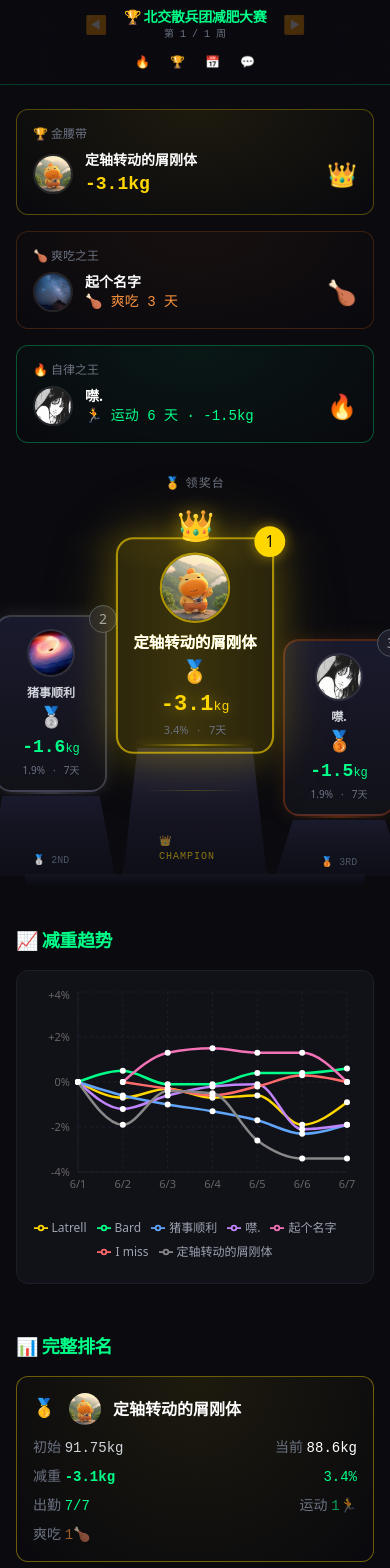
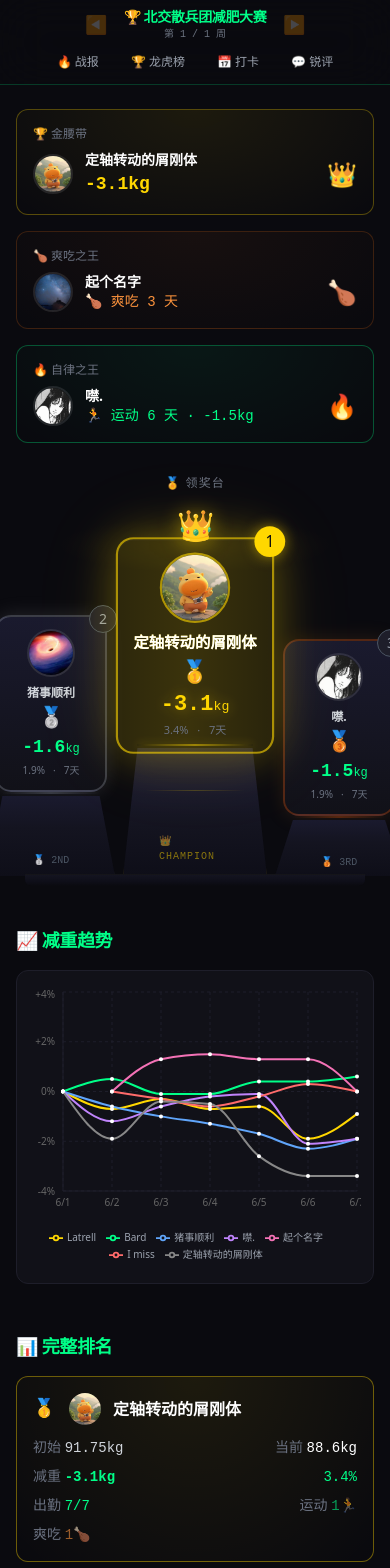
Before and after one commit to Latrell233/diet-contest, a React (Vite) app: page / in a window 390 px wide. Shown: the top 1568 px of the page. Built offline with nearby package versions, Linux system fonts and the light colour scheme; the HTML template or start-up script is replaced by a standard one.

Commit message:
fix: mobile nav text, trend chart spacing and density

```diff
--- a/src/components/NavBar.tsx
+++ b/src/components/NavBar.tsx
@@ -56,17 +56,16 @@ export default function NavBar({ currentWeek, totalWeeks, onWeekChange }: NavBar
         </div>
 
         {/* 第二行：导航链接 */}
-        <div className="flex items-center justify-center gap-1 pb-2">
+        <div className="flex items-center justify-center gap-2 md:gap-3 pb-2">
           {NAV_ITEMS.map(item => (
             <button
               key={item.id}
               onClick={() => handleScroll(item.id)}
-              className="px-2 md:px-3 py-1.5 text-xs md:text-sm text-gray-400
+              className="px-3 py-1.5 text-xs md:text-sm text-gray-400
                          hover:text-neon-green hover:bg-neon-green/5 rounded-lg
                          transition-all duration-200"
             >
-              <span className="md:hidden">{item.icon}</span>
-              <span className="hidden md:inline">{item.label}</span>
+              {item.label}
             </button>
           ))}
         </div>
--- a/src/components/TrendChart.tsx
+++ b/src/components/TrendChart.tsx
@@ -127,34 +127,34 @@ export default function TrendChart({ trendWeeks }: TrendChartProps) {
       <h2 className="text-lg font-black text-neon-green mb-4 tracking-tight">
         📈 减重趋势
       </h2>
-      <div className="bg-[#111118] rounded-xl border border-[#1e1e2a] p-4 md:p-6">
+      <div className="bg-[#111118] rounded-xl border border-[#1e1e2a] pl-2 pr-3 py-4 md:p-6">
         <ResponsiveContainer width="100%" height={280}>
           <LineChart
             data={chartData}
-            margin={{ top: 5, right: 10, left: 0, bottom: 5 }}
+            margin={{ top: 5, right: 4, left: 0, bottom: 5 }}
           >
             <CartesianGrid strokeDasharray="3 3" stroke="#1e1e2a" />
             <XAxis
               dataKey="day"
-              tick={{ fill: '#666', fontSize: 11 }}
+              tick={{ fill: '#666', fontSize: 10 }}
               axisLine={{ stroke: '#1e1e2a' }}
               tickLine={false}
-              interval={Math.max(0, Math.floor(days.length / 8) - 1)}
+              interval={Math.max(0, Math.floor(days.length / 7) - 1)}
             />
             <YAxis
-              tick={{ fill: '#666', fontSize: 11 }}
+              tick={{ fill: '#666', fontSize: 10 }}
               axisLine={{ stroke: '#1e1e2a' }}
               tickLine={false}
               tickFormatter={v => `${v > 0 ? '+' : ''}${v}%`}
-              width={45}
+              width={38}
             />
             <Tooltip content={<CustomTooltip />} />
             <Legend
-              wrapperStyle={{ paddingTop: 12 }}
+              wrapperStyle={{ paddingTop: 8, fontSize: 11 }}
               formatter={(value: string) => {
                 const profile = participantMap.get(value)
                 return (
-                  <span className="text-gray-400 text-xs">
+                  <span className="text-gray-400 text-[10px] md:text-xs">
                     {profile?.nickname ?? value}
                   </span>
                 )
@@ -175,9 +175,9 @@ export default function TrendChart({ trendWeeks }: TrendChartProps) {
                 type="monotone"
                 dataKey={uid}
                 stroke={LINE_COLORS[i % LINE_COLORS.length]}
-                strokeWidth={2.5}
-                dot={{ r: 3, strokeWidth: 0 }}
-                activeDot={{ r: 6, strokeWidth: 2, stroke: '#0a0a0f' }}
+                strokeWidth={2}
+                dot={{ r: 2, strokeWidth: 0 }}
+                activeDot={{ r: 5, strokeWidth: 2, stroke: '#0a0a0f' }}
                 connectNulls={false}
               />
             ))}
```
